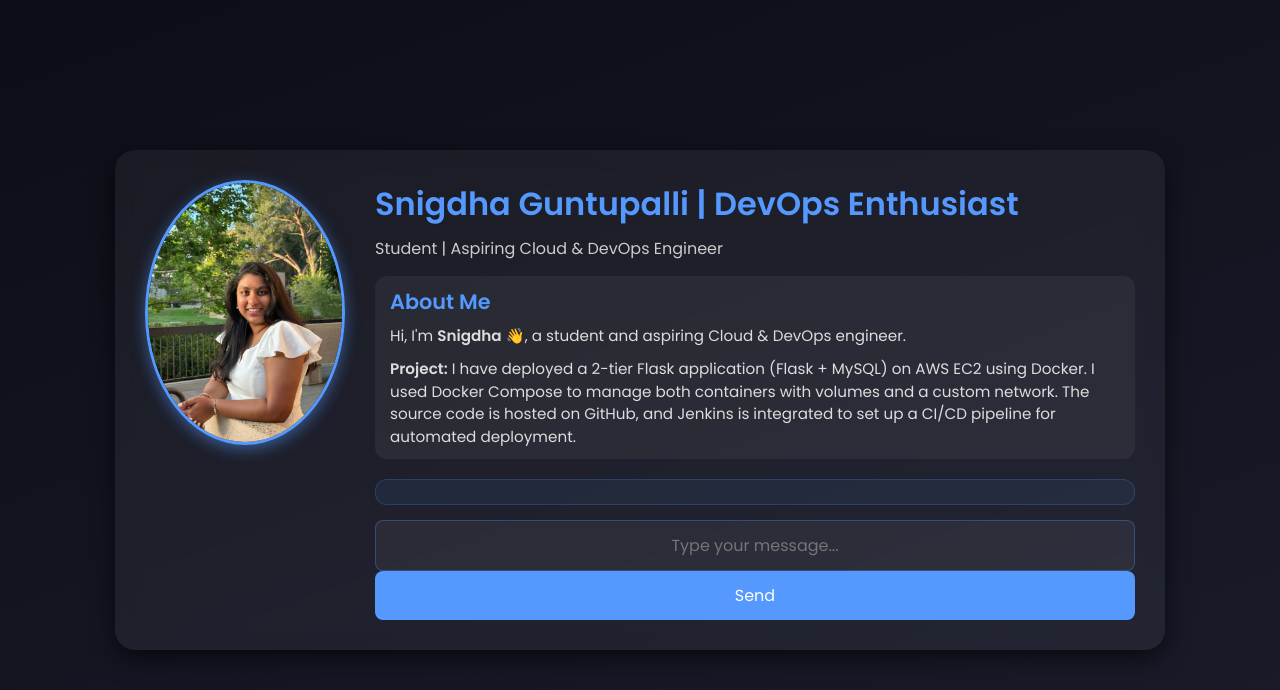
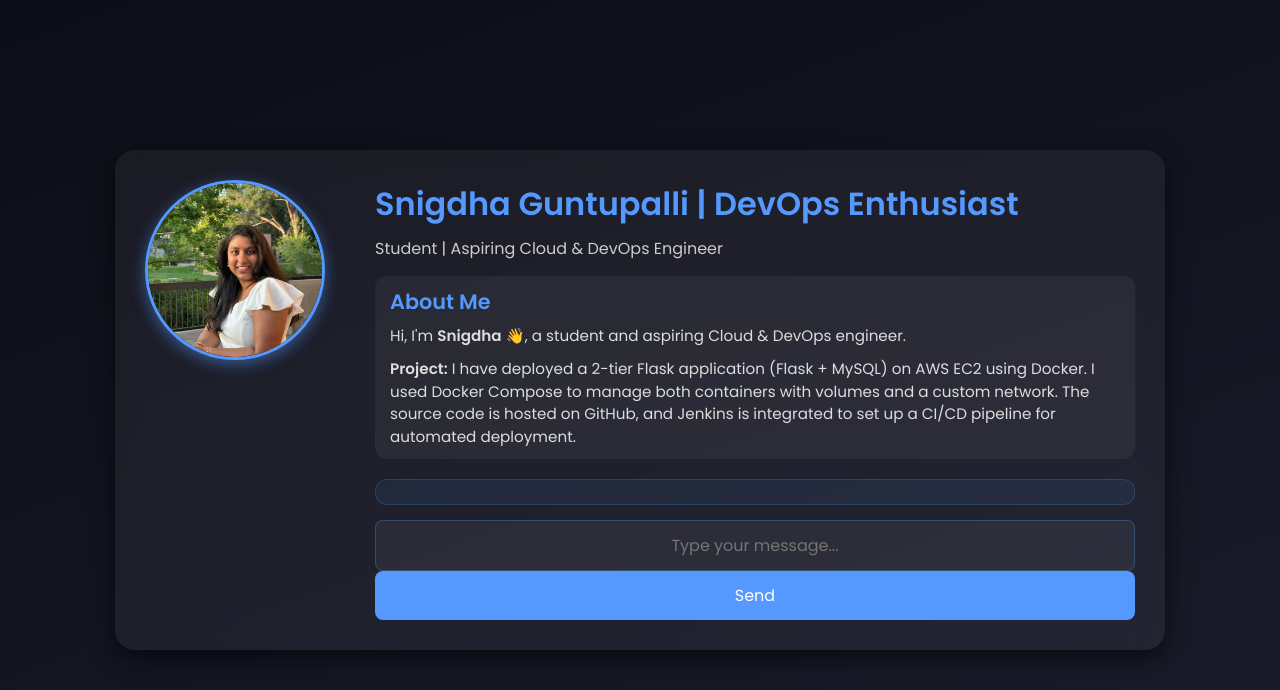
Before and after one commit to gsnigdha415/2tierrepo, a Flask app: page / in a window 1280 px wide. Shown: the top 690 px of the page. Run offline with Flask 2, Linux system fonts and the light colour scheme; data that the repository does not hold is empty; some libraries are stand-ins or nearby versions.

Commit message:
changes3

```diff
--- a/templates/index.html
+++ b/templates/index.html
@@ -45,7 +45,9 @@
         }
 
         .profile-photo img {
-            width: 100%;
+            width: 180px;
+            height: 180px;
+            object-fit: cover;
             border-radius: 50%;
             border: 3px solid #5599FF;
             box-shadow: 0 4px 15px rgba(85, 153, 255, 0.5);
```
